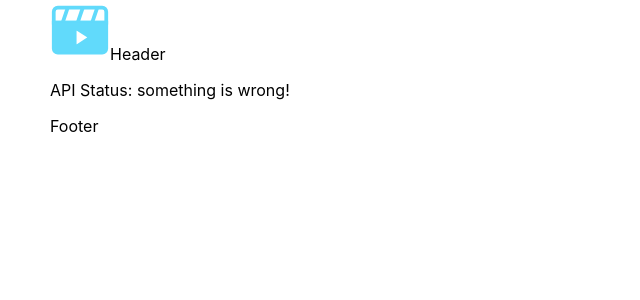
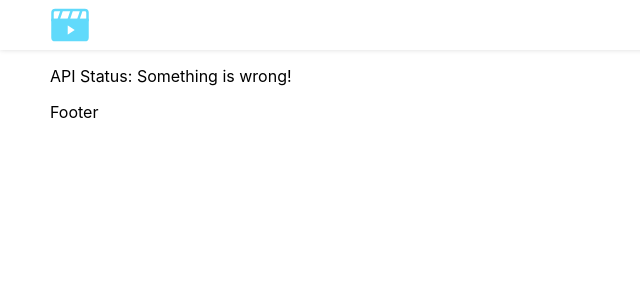
Before and after one commit to DevelopWithAP/movies-app-fe, a React (Create React App) app: page / in a window 1280 px wide. Shown: the top 300 px of the page, without its empty margins (0-640 px from the left). Built offline with nearby package versions, Linux system fonts and the light colour scheme; no server answers.

Commit message:
Completed KILO-54

```diff
--- a/src/App.module.css
+++ b/src/App.module.css
@@ -1,3 +1,4 @@
 .icon {
-  height: 60px;
+  margin-right: 10px;
+  width: 40px;
 }
--- a/src/App.tsx
+++ b/src/App.tsx
@@ -1,24 +1,14 @@
 import { useQuery } from 'react-query';
 import { fetchStatus } from 'api/health';
-import { MyMoviesLogo } from 'components/Icons';
-
-import Layout from './components/Layout/Layout';
-import styles from './App.module.css';
+import Header from 'components/Header/Header';
+import Layout from 'components/Layout/Layout';
 
 function App(): JSX.Element {
   const { data: healthy } = useQuery('status', fetchStatus);
 
   return (
-    <Layout
-      footer={<>Footer</>}
-      header={
-        <>
-          <MyMoviesLogo className={styles.icon} />
-          Header
-        </>
-      }
-    >
-      <p>API Status: {healthy ? 'is running' : 'something is wrong!'}</p>
+    <Layout footer={<>Footer</>} header={<Header />}>
+      <p>API Status: {healthy ? 'Is running' : 'Something is wrong!'}</p>
     </Layout>
   );
 }
--- /dev/null
+++ b/src/components/Header/Header.module.css
@@ -0,0 +1,16 @@
+.headerIcon {
+    height: 40px;
+    margin-right: 10px;
+}
+
+.header {
+    align-items: center;
+    background-color: white;
+    box-shadow: 0px 0px 5px var(--shadow-header);
+    display: flex;
+    justify-content: space-between;
+    padding: 5px 50px;
+    position: sticky;
+    top: 0;
+    z-index: var(--header-index);
+}
--- /dev/null
+++ b/src/components/Header/Header.tsx
@@ -0,0 +1,13 @@
+import { MyMoviesLogo } from 'components/Icons';
+
+import styles from './Header.module.css';
+
+const Header = () => {
+  return (
+    <header className={styles.header}>
+      <MyMoviesLogo className={styles.headerIcon} />
+    </header>
+  );
+};
+
+export default Header;
--- a/src/components/Layout/Layout.module.css
+++ b/src/components/Layout/Layout.module.css
@@ -1,3 +1,3 @@
-.layout {
+.xMargin {
     margin: 0 50px;
 }
--- a/src/components/Layout/Layout.tsx
+++ b/src/components/Layout/Layout.tsx
@@ -21,11 +21,11 @@ type Props = {
 
 const Layout = ({ header, footer, children }: Props) => {
   return (
-    <div className={styles.layout}>
-      <header>{header}</header>
-      <main>{children}</main>
-      <footer>{footer}</footer>
-    </div>
+    <>
+      {header}
+      <main className={styles.xMargin}>{children}</main>
+      <footer className={styles.xMargin}>{footer}</footer>
+    </>
   );
 };
 
--- a/src/index.css
+++ b/src/index.css
@@ -11,3 +11,8 @@ code {
   font-family: source-code-pro, Menlo, Monaco, Consolas, 'Courier New',
     monospace;
 }
+
+:root {
+  --shadow-header: gainsboro;
+  --header-index: 2;
+}
```
